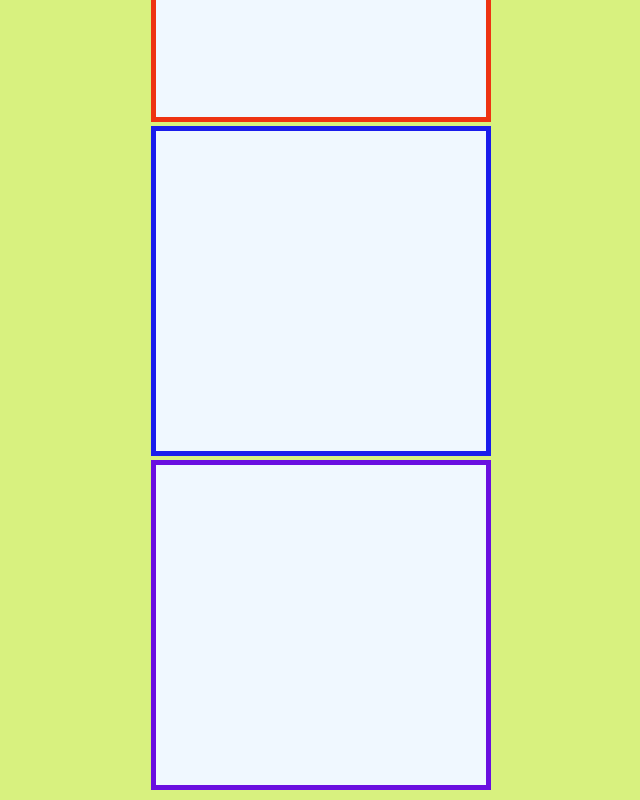
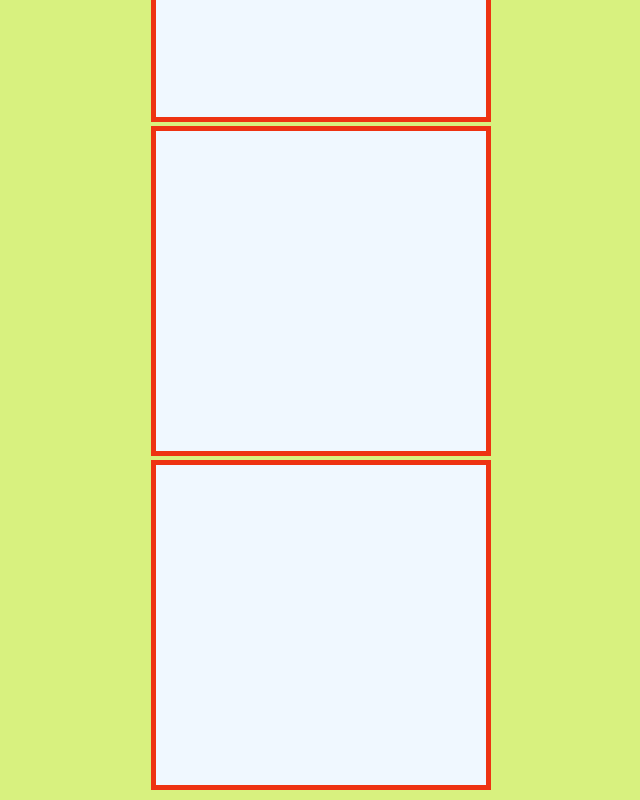
Before and after one commit to antonbond27/html-prosta-strona, a plain HTML site: page index.html in a window 1280 px wide. Shown: the part 1200-2000 px from the top of the page, without its empty margins (319-959 px from the left). Drawn offline with Linux system fonts and the light colour scheme.

Commit message:
odformatowałem kod html i powtarzanie stylów

```diff
--- a/css/style.css
+++ b/css/style.css
@@ -70,11 +70,10 @@ main {
 
    /* Style do sekcji "Portfolio" */
   #portfolio{
-      display: block;
     margin-left: auto;
     margin-right: auto;
   }
-    .portfolio-1{
+  .section-portfolio{
     width: 20pc;
     height: 20pc;
     padding: 0 5px;
@@ -82,22 +81,3 @@ main {
     border-color: rgb(238, 51, 18);
     background-color: aliceblue;
   }
-    .portfolio-2{
-      width: 20pc;
-      height: 20pc;
-      padding: 0 5px;
-      padding-bottom: auto;
-      border: 5px solid;
-      border-color: rgb(26, 29, 236);
-      background-color: aliceblue;
-
-    }
-
-    .portfolio-3{
-      width: 20pc;
-      height: 20pc;
-      padding: 0 5px;
-      border: 5px solid;
-      border-color: rgb(106, 15, 224);
-      background-color: aliceblue;
-    }
--- a/index.html
+++ b/index.html
@@ -28,23 +28,19 @@
     </section>
     <!-- sekcjia "Skills" -->
     <section id="skills" >
-<h1>
-  Skills
-</h1>
+        <h1>Skills</h1>
         <div class="div-1"></div>
         <div class="div-2"></div>
         <div class="div-3"></div>
         <div class="div-4"></div>
     </section>
-
     <!-- sekcja 'Portfolio' -->
     <section id="portfolio">
         <h1>Portfolio</h1>
-<div class="portfolio-1"></div><br>
-<div class="portfolio-2"></div><br>
-<div class="portfolio-3"></div>
+        <div class="section-portfolio"></div><br>
+        <div class="section-portfolio"></div><br>
+        <div class="section-portfolio"></div>
     </section>
-
     <!--  Sekcja "Contact" -->
     <section id="contact">
          <h1>Anton Bondarenko</h1>
@@ -59,10 +55,7 @@
              <textarea name="comment" maxlength="1000" placeholder="Temat i wiadomość" size="60"></textarea><br/>
              <input type="button" value="Wyśli">
         </form>
-
-
     </section>
     </main>
+    <footer></footer>
 </body>
-<footer></footer>
-</html>
```
Lines whose indentation alone changed are shown as unchanged.
